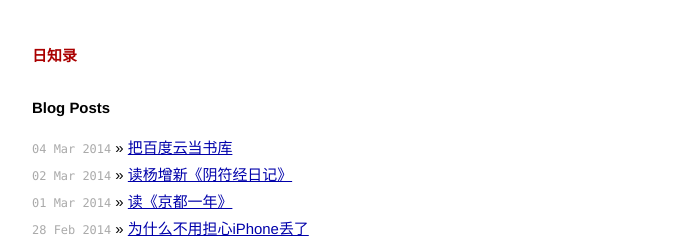
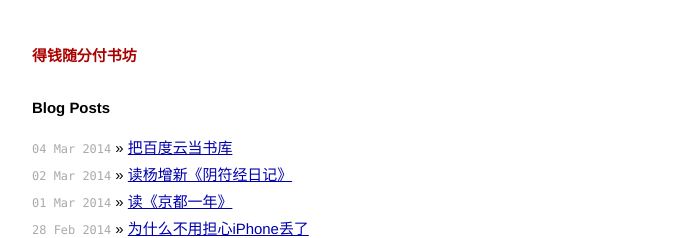
Before and after one commit to gpscad/buluzhai.github.io, a Jekyll site: the page built from index.html, in a window 1280 px wide. Shown: the top 238 px of the page, without its empty margins (294-985 px from the left). Built offline with Jekyll 4.4.1, drawn with Linux system fonts in a browser that asks for light colours; Markdown is read by kramdown in place of the engine named in the settings.

Commit message:
Update _config.yml

```diff
--- a/_config.yml
+++ b/_config.yml
@@ -1,3 +1,3 @@
-name: 日知录
+name: 得钱随分付书坊
 markdown: redcarpet
 pygments: true
```
